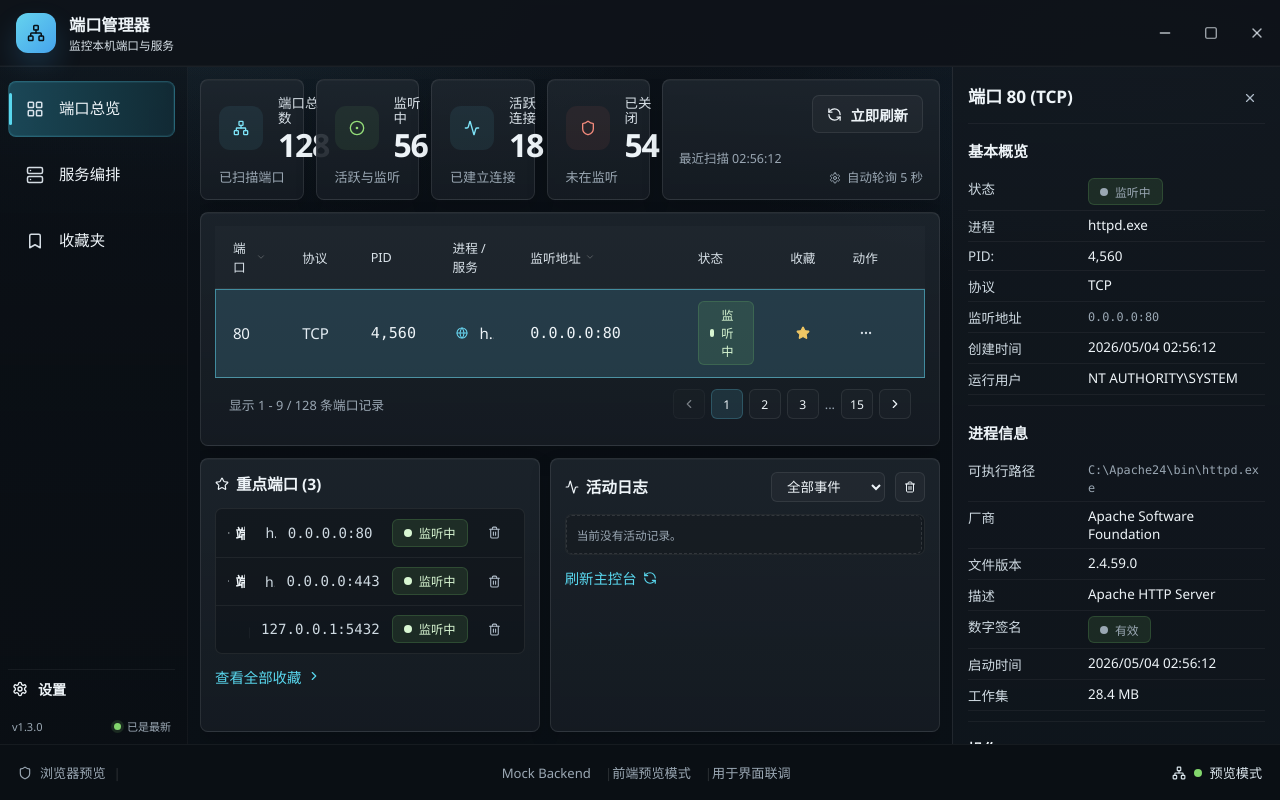
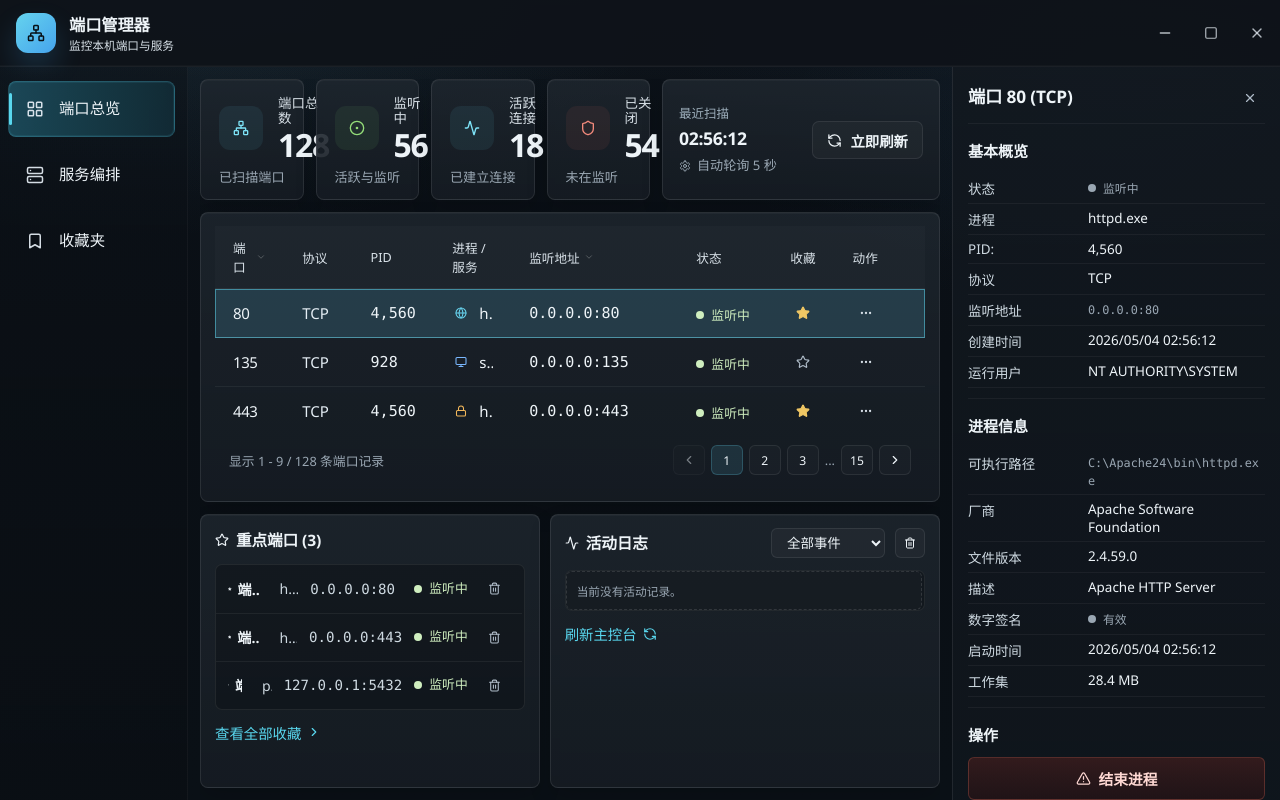
Before and after one commit to gis2all/port-manager, a React (Vite) app in the folder apps/desktop/: page / in a window 1280 px wide. Built offline with nearby package versions, Linux system fonts and the light colour scheme.

Commit message:
refactor: simplify desktop dashboard chrome

```diff
--- a/apps/desktop/src/App.tsx
+++ b/apps/desktop/src/App.tsx
@@ -1,5 +1,5 @@
 import { getCurrentWindow } from "@tauri-apps/api/window";
-import { Bookmark, CircleDot, Copy, LayoutGrid, type LucideIcon, Minus, Network, Play, Server, Settings, Shield, Square, Star, TriangleAlert, X } from "lucide-react";
+import { Bookmark, CircleDot, Copy, LayoutGrid, type LucideIcon, Minus, Network, Play, Server, Square, Star, TriangleAlert, X } from "lucide-react";
 import { type Dispatch, type ReactNode, type SetStateAction, useEffect, useRef, useState } from "react";
 import { useQuery } from "@tanstack/react-query";
 import { StatusPill } from "./components/StatusPill";
@@ -10,7 +10,7 @@ import { deleteManagedService, getDashboardSnapshot, killProcessByPort, saveMana
 import { countFavorites, countListeningPorts, countRunningServices, findPortByRowKey, findService, getPortRowKey } from "./lib/dashboard";
 import { isMockRuntime } from "./lib/mockBackend";
 import { formatOptionalText, formatPortList, formatPortStatusLabel, formatProtocolLabel, formatServiceKindLabel, formatServiceStatusLabel, portStatusTone, serviceStatusTone } from "./lib/presentation";
-import { isScreenshotMode, SCREENSHOT_ACTIVITY, SCREENSHOT_LAST_SCAN_LABEL, SCREENSHOT_SYSTEM_INFO, SCREENSHOT_TIMESTAMP } from "./lib/screenshotMode";
+import { isScreenshotMode, SCREENSHOT_ACTIVITY, SCREENSHOT_LAST_SCAN_LABEL, SCREENSHOT_TIMESTAMP } from "./lib/screenshotMode";
 import type { ActivityEntry, ActivityTone, DashboardSnapshotDto, ManagedServiceDraftDto, ManagedServiceDto, PortDto } from "./lib/types";
 
 const DASHBOARD_QUERY_KEY = ["dashboard"];
@@ -311,8 +311,6 @@ export function App() {
     setActivity([]);
   };
 
-  const systemInfo = getSystemInfo(isMockRuntime());
-
   return (
     <div className={`app-root ${REFERENCE_LAYOUT_MODE ? "screenshot-mode" : ""}`}>
       <div className="app-scale-frame">
@@ -339,22 +337,6 @@ export function App() {
             ))}
           </nav>
 
-          <div className="sidebar-footer">
-            <div className="settings-card">
-              <Settings size={16} />
-              <div className="settings-card-copy">
-                <span>{SCREENSHOT_MODE ? "Settings" : "设置"}</span>
-              </div>
-            </div>
-
-            <div className="sidebar-footer-meta">
-              <span>v1.3.0</span>
-              <span className="sidebar-footer-status">
-                <span className="sidebar-footer-dot" />
-                {SCREENSHOT_MODE ? "Up to date" : "已是最新"}
-              </span>
-            </div>
-          </div>
           </aside>
 
           <main className="workspace">
@@ -434,28 +416,6 @@ export function App() {
             </section>
           </aside>
 
-          <footer className="status-bar">
-            <div className="status-bar-left">
-              <Shield size={14} />
-              <span>{systemInfo.user}</span>
-              <span className="status-bar-divider">|</span>
-            </div>
-
-            <div className="status-bar-center">
-              {systemInfo.details.map((item, index) => (
-                <span key={item}>
-                  {index > 0 ? <span className="status-bar-divider">|</span> : null}
-                  {item}
-                </span>
-              ))}
-            </div>
-
-            <div className="status-bar-right">
-              <Network size={14} />
-              <span className="status-bar-dot" />
-              <span>{systemInfo.scanLabel}</span>
-            </div>
-          </footer>
         </div>
       </div>
     </div>
@@ -907,26 +867,6 @@ function formatDetailedTimestamp(date: Date) {
   });
 }
 
-function getSystemInfo(mockRuntime: boolean) {
-  if (SCREENSHOT_MODE) {
-    return SCREENSHOT_SYSTEM_INFO;
-  }
-
-  if (mockRuntime) {
-    return {
-      user: "浏览器预览",
-      details: ["Mock Backend", "前端预览模式", "用于界面联调"],
-      scanLabel: "预览模式",
-    };
-  }
-
-  return {
-    user: "本机桌面",
-    details: ["Tauri 桌面运行时", "实时端口 / 服务数据", "自动轮询 5 秒"],
-    scanLabel: "实时同步",
-  };
-}
-
 type ActivitySeed = Omit<ActivityEntry, "id" | "at">;
 
 function prependActivityEntries(
--- /dev/null
+++ b/apps/desktop/src/components/ScanCard.tsx
@@ -0,0 +1,39 @@
+import { RefreshCcw, Settings } from "lucide-react";
+
+interface ScanCardProps {
+  isRefreshing: boolean;
+  lastScanLabel: string;
+  onRefresh: () => void;
+  refreshLabel: string;
+  pollingLabel: string;
+}
+
+export function ScanCard({ isRefreshing, lastScanLabel, onRefresh, refreshLabel, pollingLabel }: ScanCardProps) {
+  const lastScanPrefix = isAsciiCopy(refreshLabel) && isAsciiCopy(pollingLabel) ? "Last scan" : "最近扫描";
+
+  return (
+    <article className="scan-card">
+      <div className="scan-card-main">
+        <div className="scan-card-primary">
+          <span className="scan-card-label">{lastScanPrefix}</span>
+          <strong className="scan-card-time">{lastScanLabel}</strong>
+        </div>
+        <div className="scan-card-secondary">
+          <Settings size={12} />
+          <span>{pollingLabel}</span>
+        </div>
+      </div>
+
+      <div className="scan-card-actions">
+        <button type="button" className="scan-refresh" onClick={onRefresh} disabled={isRefreshing}>
+          <RefreshCcw size={15} />
+          <span>{refreshLabel}</span>
+        </button>
+      </div>
+    </article>
+  );
+}
+
+function isAsciiCopy(value: string): boolean {
+  return /^[\x00-\x7F]*$/.test(value);
+}
--- a/apps/desktop/src/features/favorites/FavoritesPage.tsx
+++ b/apps/desktop/src/features/favorites/FavoritesPage.tsx
@@ -1,5 +1,6 @@
-import { Bookmark, Play, RefreshCcw, Server, Square, Star, TriangleAlert, Zap, type LucideIcon } from "lucide-react";
+import { Bookmark, Play, Server, Square, Star, TriangleAlert, Zap, type LucideIcon } from "lucide-react";
 import { useMemo } from "react";
+import { ScanCard } from "../../components/ScanCard";
 import { StatusPill } from "../../components/StatusPill";
 import { favoritePorts, favoriteServices, getPortRowKey } from "../../lib/dashboard";
 import { formatOptionalText, formatPortList, formatPortStatusLabel, formatProtocolLabel, formatServiceKindLabel, formatServiceStatusLabel, portStatusTone, serviceStatusTone } from "../../lib/presentation";
@@ -133,16 +134,13 @@ export function FavoritesPage({
           </article>
         ))}
 
-        <article className="scan-card">
-          <button type="button" className="scan-refresh" onClick={onRefresh} disabled={isRefreshing}>
-            <RefreshCcw size={15} />
-            <span>{isRefreshing ? "刷新中" : "同步收藏"}</span>
-          </button>
-          <div className="metric-card-meta">
-            <span>{`最近扫描 ${lastScanLabel}`}</span>
-            <span>自动轮询 5 秒</span>
-          </div>
-        </article>
+        <ScanCard
+          isRefreshing={isRefreshing}
+          lastScanLabel={lastScanLabel}
+          onRefresh={onRefresh}
+          refreshLabel={isRefreshing ? "刷新中" : "同步收藏"}
+          pollingLabel="自动轮询 5 秒"
+        />
       </section>
 
       <section className="panel panel-table">
--- a/apps/desktop/src/features/ports/PortsPage.tsx
+++ b/apps/desktop/src/features/ports/PortsPage.tsx
@@ -1,5 +1,6 @@
-import { Activity, ChevronDown, ChevronLeft, ChevronRight, CircleDot, Database, ExternalLink, FileText, Globe, Lock, Monitor, MoreHorizontal, Network, Play, RefreshCcw, Settings, Shield, Square, Star, Trash2, type LucideIcon } from "lucide-react";
+import { Activity, ChevronDown, ChevronLeft, ChevronRight, CircleDot, Database, ExternalLink, FileText, Globe, Lock, Monitor, MoreHorizontal, Network, Play, RefreshCcw, Shield, Square, Star, Trash2, type LucideIcon } from "lucide-react";
 import { useEffect, useMemo, useState } from "react";
+import { ScanCard } from "../../components/ScanCard";
 import { StatusPill } from "../../components/StatusPill";
 import { favoritePorts, findService, getPortRowKey } from "../../lib/dashboard";
 import { formatOptionalText, formatPortStatusLabel, formatProtocolLabel, portStatusTone } from "../../lib/presentation";
@@ -121,19 +122,13 @@ export function PortsPage({
           </article>
         ))}
 
-        <article className="scan-card">
-          <button type="button" className="scan-refresh" onClick={onRefresh} disabled={isRefreshing}>
-            <RefreshCcw size={15} />
-            <span>{SCREENSHOT_MODE ? (isRefreshing ? "Refreshing..." : "Refresh") : isRefreshing ? "刷新中" : "立即刷新"}</span>
-          </button>
-          <div className="metric-card-meta scan-card-meta">
-            <span>{SCREENSHOT_MODE ? `Last scan: ${lastScanLabel}` : `最近扫描 ${lastScanLabel}`}</span>
-            <span className="scan-card-meta-row">
-              <Settings size={12} />
-              <span>{SCREENSHOT_MODE ? `Auto-refresh: ${SCREENSHOT_AUTO_REFRESH_LABEL}` : "自动轮询 5 秒"}</span>
-            </span>
-          </div>
-        </article>
+        <ScanCard
+          isRefreshing={isRefreshing}
+          lastScanLabel={lastScanLabel}
+          onRefresh={onRefresh}
+          refreshLabel={SCREENSHOT_MODE ? (isRefreshing ? "Refreshing..." : "Refresh") : isRefreshing ? "刷新中" : "立即刷新"}
+          pollingLabel={SCREENSHOT_MODE ? `Auto-refresh: ${SCREENSHOT_AUTO_REFRESH_LABEL}` : "自动轮询 5 秒"}
+        />
       </section>
 
       <section className="panel panel-table">
--- a/apps/desktop/src/features/services/ServicesPage.tsx
+++ b/apps/desktop/src/features/services/ServicesPage.tsx
@@ -1,5 +1,6 @@
-import { Play, Plus, RefreshCcw, Square, Star, Trash2, TriangleAlert, Zap, type LucideIcon } from "lucide-react";
+import { Play, Plus, Square, Star, Trash2, TriangleAlert, Zap, type LucideIcon } from "lucide-react";
 import { useMemo, useState } from "react";
+import { ScanCard } from "../../components/ScanCard";
 import { StatusPill } from "../../components/StatusPill";
 import { formatOptionalText, formatPortList, formatServiceKindLabel, formatServiceStatusLabel, serviceStatusTone } from "../../lib/presentation";
 import type { DashboardSnapshotDto, ManagedServiceDraftDto, ManagedServiceDto, ServiceKind } from "../../lib/types";
@@ -128,16 +129,13 @@ export function ServicesPage({
           </article>
         ))}
 
-        <article className="scan-card">
-          <button type="button" className="scan-refresh" onClick={onRefresh} disabled={isRefreshing}>
-            <RefreshCcw size={15} />
-            <span>{isRefreshing ? "刷新中" : "同步目录"}</span>
-          </button>
-          <div className="metric-card-meta">
-            <span>{`最近扫描 ${lastScanLabel}`}</span>
-            <span>自动轮询 5 秒</span>
-          </div>
-        </article>
+        <ScanCard
+          isRefreshing={isRefreshing}
+          lastScanLabel={lastScanLabel}
+          onRefresh={onRefresh}
+          refreshLabel={isRefreshing ? "刷新中" : "同步目录"}
+          pollingLabel="自动轮询 5 秒"
+        />
       </section>
 
       <section className="panel panel-table">
--- a/apps/desktop/src/styles.css
+++ b/apps/desktop/src/styles.css
@@ -363,60 +363,6 @@ a {
   color: rgba(231, 239, 246, 0.92);
 }
 
-.sidebar-footer {
-  margin-top: auto;
-  display: grid;
-  gap: 6px;
-  padding-top: 10px;
-  border-top: 1px solid rgba(255, 255, 255, 0.05);
-}
-
-.settings-card {
-  width: 100%;
-  border: 0;
-  border-radius: 8px;
-  background: transparent;
-  color: var(--text);
-  padding: 1px 0;
-  display: flex;
-  align-items: center;
-  gap: 10px;
-  text-align: left;
-}
-
-.settings-card-copy {
-  display: grid;
-  gap: 2px;
-}
-
-.settings-card-copy span {
-  font-weight: 650;
-  font-size: 0.88rem;
-}
-
-.sidebar-footer-meta {
-  display: flex;
-  align-items: center;
-  justify-content: space-between;
-  gap: 12px;
-  color: var(--muted);
-  font-size: 0.69rem;
-}
-
-.sidebar-footer-status {
-  display: inline-flex;
-  align-items: center;
-  gap: 6px;
-}
-
-.sidebar-footer-dot {
-  width: 7px;
-  height: 7px;
-  border-radius: 999px;
-  background: var(--success);
-  box-shadow: 0 0 0 3px rgba(129, 213, 111, 0.14);
-}
-
 .workspace {
   grid-row: 1;
   height: 100%;
@@ -605,27 +551,73 @@ a {
 
 .scan-card {
   padding: 14px 16px 12px;
-  display: flex;
-  flex-direction: column;
-  justify-content: space-between;
-  gap: 10px;
+  display: grid;
+  grid-template-columns: minmax(0, 1fr) auto;
+  align-items: center;
+  gap: 12px 18px;
   min-height: 108px;
 }
 
+.scan-card-main {
+  min-width: 0;
+  display: grid;
+  align-content: center;
+  gap: 8px;
+}
+
+.scan-card-primary {
+  display: flex;
+  align-items: baseline;
+  gap: 8px;
+  min-width: 0;
+  flex-wrap: wrap;
+}
+
+.scan-card-label {
+  color: #9fb0bd;
+  font-size: 0.76rem;
+  font-weight: 540;
+  line-height: 1.15;
+}
+
+.scan-card-time {
+  color: var(--text);
+  font-size: 1.08rem;
+  font-weight: 680;
+  letter-spacing: -0.02em;
+  line-height: 1.1;
+}
+
+.scan-card-secondary {
+  display: inline-flex;
+  align-items: center;
+  gap: 6px;
+  color: var(--muted);
+  font-size: 0.78rem;
+  line-height: 1.2;
+}
+
+.scan-card-actions {
+  display: flex;
+  align-items: center;
+  justify-content: flex-end;
+}
+
 .scan-refresh {
-  align-self: stretch;
   border: 1px solid var(--border);
   border-radius: 10px;
   background: rgba(255, 255, 255, 0.03);
   color: var(--text);
-  padding: 11px 14px;
+  padding: 11px 15px;
   min-height: 44px;
+  min-width: 116px;
   display: inline-flex;
   align-items: center;
   justify-content: center;
   gap: 8px;
   font-size: 0.9rem;
   font-weight: 620;
+  white-space: nowrap;
   transition:
     background 140ms ease,
     border-color 140ms ease,
@@ -637,19 +629,12 @@ a {
   border-color: rgba(255, 255, 255, 0.14);
 }
 
-.metric-card-meta,
-.scan-card-meta {
+.metric-card-meta {
   display: grid;
   gap: 3px;
   color: var(--muted);
   font-size: 0.75rem;
   line-height: 1.25;
-}
-
-.scan-card-meta-row {
-  display: inline-flex;
-  align-items: center;
-  gap: 6px;
 }
 
 .panel {
@@ -1396,102 +1381,47 @@ a {
   font-size: 1rem;
 }
 
-.status-bar {
-  grid-column: 1 / -1;
-  display: flex;
-  align-items: center;
-  justify-content: space-between;
-  gap: 14px;
-  padding: 8px 14px;
+.status-pill {
+  display: inline-flex;
+  align-items: center;
+  gap: 7px;
+  padding: 0;
   border: 0;
-  border-top: 1px solid rgba(255, 255, 255, 0.05);
   border-radius: 0;
-  background: rgba(11, 15, 20, 0.96);
-  box-shadow: none;
-  color: var(--muted);
-  font-size: 0.76rem;
-}
-
-.status-bar-left,
-.status-bar-right {
-  display: flex;
-  align-items: center;
-  gap: 8px;
+  background: transparent;
+  font-size: 0.8rem;
+  font-weight: 560;
+  line-height: 1.2;
   white-space: nowrap;
 }
 
-.status-bar-center {
-  display: flex;
-  align-items: center;
-  justify-content: center;
-  gap: 8px;
-  flex: 1;
-  flex-wrap: wrap;
-}
-
-.status-bar-divider {
-  color: rgba(255, 255, 255, 0.14);
-}
-
-.status-bar-right {
-  color: #b8f3ba;
-}
-
-.status-bar-dot {
+.status-pill-dot {
   width: 8px;
   height: 8px;
   border-radius: 999px;
-  background: var(--success);
-  box-shadow: 0 0 0 4px rgba(129, 213, 111, 0.14);
-}
-
-.status-pill {
-  display: inline-flex;
-  align-items: center;
-  gap: 6px;
-  padding: 4px 10px;
-  border-radius: 999px;
-  font-size: 0.74rem;
-  font-weight: 620;
-  border: 1px solid transparent;
-}
-
-.status-pill-dot {
-  width: 7px;
-  height: 7px;
-  border-radius: 999px;
   background: currentColor;
-  box-shadow: 0 0 0 3px rgba(255, 255, 255, 0.04);
+  box-shadow: none;
+  flex: 0 0 auto;
 }
 
 .status-pill-neutral {
-  color: #c9d5de;
-  background: rgba(255, 255, 255, 0.03);
-  border-color: rgba(255, 255, 255, 0.08);
+  color: #b7c5d2;
 }
 
 .status-pill-success {
-  color: #d8f6d2;
-  background: rgba(129, 213, 111, 0.11);
-  border-color: rgba(129, 213, 111, 0.18);
+  color: #cfeebf;
 }
 
 .status-pill-warning {
-  color: #ffe2b1;
-  background: rgba(241, 178, 79, 0.12);
-  border-color: rgba(241, 178, 79, 0.2);
+  color: #f0cb86;
 }
 
 .status-pill-danger {
-  color: #ffd2cc;
-  background: rgba(225, 107, 91, 0.12);
-  border-color: rgba(225, 107, 91, 0.2);
+  color: #f0a59b;
 }
 
 .status-pill-accent {
-  color: #d8f5ff;
-  background: rgba(74, 176, 255, 0.12);
-  border-color: rgba(74, 176, 255, 0.2);
+  color: #8fdcff;
 }
 
 .primary-button,
@@ -1745,15 +1675,6 @@ a {
   font-weight: 560;
 }
 
-.screenshot-mode .sidebar-footer {
-  padding: 0 4px;
-  gap: 10px;
-}
-
-.screenshot-mode .settings-card {
-  min-height: 38px;
-}
-
 .screenshot-mode .workspace {
   padding: 12px 12px 0;
 }
@@ -1812,24 +1733,31 @@ a {
 .screenshot-mode .scan-card {
   min-height: 112px;
   padding: 15px 16px 14px;
+  gap: 12px 16px;
+}
+
+.screenshot-mode .scan-card-main {
+  gap: 9px;
+}
+
+.screenshot-mode .scan-card-label {
+  font-size: 0.78rem;
+}
+
+.screenshot-mode .scan-card-time {
+  font-size: 1.1rem;
+}
+
+.screenshot-mode .scan-card-secondary {
+  font-size: 0.82rem;
 }
 
 .screenshot-mode .scan-refresh {
-  align-self: flex-end;
-  min-width: 96px;
+  min-width: 110px;
   min-height: 38px;
   padding: 0 14px;
   border-radius: 7px;
   font-size: 0.9rem;
-}
-
-.screenshot-mode .metric-card-meta {
-  align-items: flex-end;
-  font-size: 0.78rem;
-}
-
-.screenshot-mode .scan-card-meta-row {
-  justify-content: flex-end;
 }
 
 .screenshot-mode .panel-table {
@@ -1925,10 +1853,10 @@ a {
 
 .screenshot-mode .status-pill {
   gap: 7px;
-  padding: 4px 11px;
-  border-radius: 6px;
-  font-size: 0.77rem;
-  font-weight: 520;
+  padding: 0;
+  border-radius: 0;
+  font-size: 0.8rem;
+  font-weight: 540;
 }
 
 .screenshot-mode .status-pill-dot {
@@ -2108,26 +2036,6 @@ a {
   font-size: 0.92rem;
 }
 
-.screenshot-mode .status-bar {
-  min-height: 56px;
-  padding: 0 18px;
-  font-size: 0.82rem;
-}
-
-.screenshot-mode .status-bar-center {
-  gap: 14px;
-}
-
-.screenshot-mode .status-bar-right {
-  color: #dce7ee;
-}
-
-.screenshot-mode .status-bar-dot {
-  width: 8px;
-  height: 8px;
-  box-shadow: none;
-}
-
 @media (max-width: 1320px) {
   .app-shell {
     grid-template-columns: 170px minmax(0, 1fr) 320px;
@@ -2181,9 +2089,6 @@ a {
     overflow: visible;
   }
 
-  .status-bar {
-    grid-column: auto;
-  }
 }
 
 @media (max-width: 900px) {
@@ -2208,13 +2113,13 @@ a {
     align-items: flex-start;
   }
 
-  .status-bar {
-    flex-direction: column;
-    align-items: flex-start;
+  .scan-card {
+    grid-template-columns: 1fr;
+    gap: 12px;
   }
 
-  .status-bar-center {
-    justify-content: flex-start;
+  .scan-card-actions {
+    justify-content: flex-end;
   }
 
   .data-table {
```
